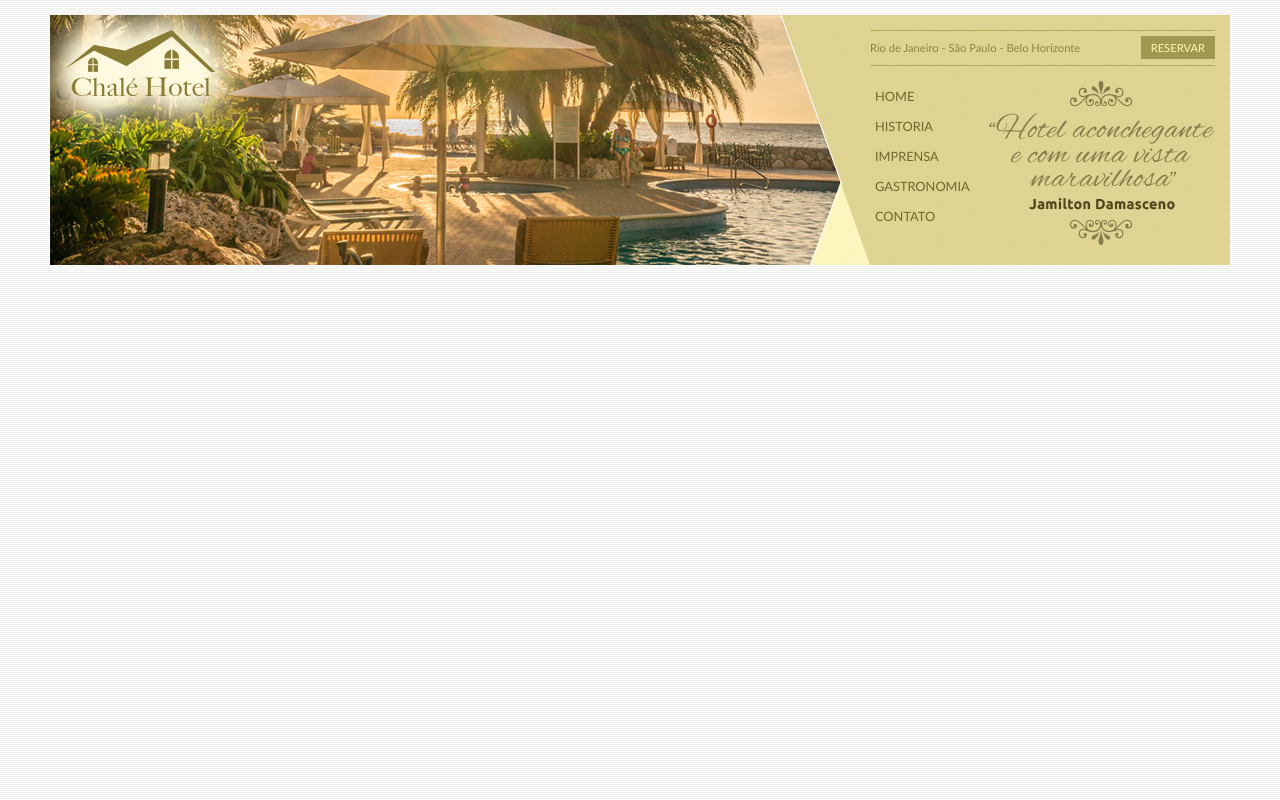
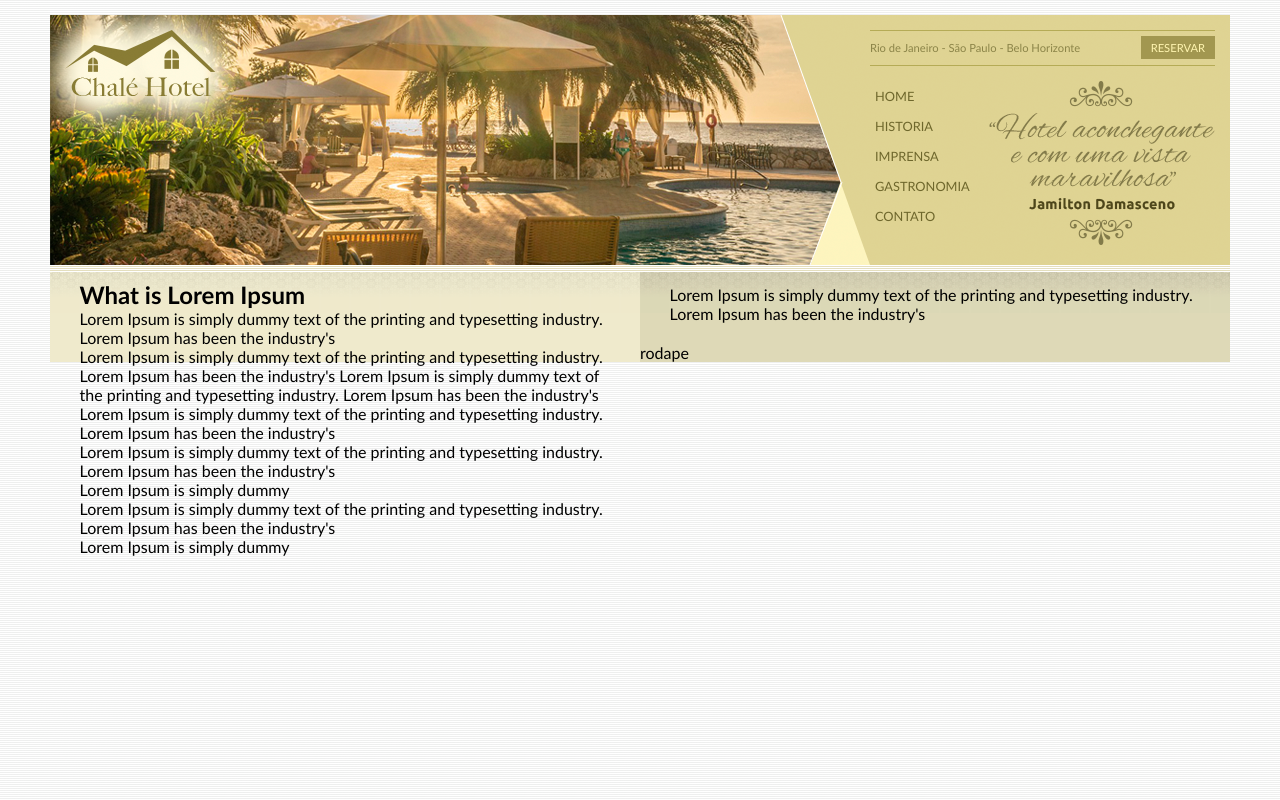
Before and after one commit to Ilmo10/html-, a plain HTML site: page index.html in a window 1280 px wide. Drawn offline with Linux system fonts and the light colour scheme.

Commit message:
78. #projeto5 Chalé Hotel - Área de conteúdos

```diff
--- a/estilo.css
+++ b/estilo.css
@@ -10,7 +10,7 @@
 }
 
 #container{
-    background: #ede9cc;
+    background: #ede9cc url(imagens/bg-container.png) top center repeat-y;
     margin: 0 auto;
     min-width: 740px;
     max-width: 1180px;
@@ -104,3 +104,26 @@ ul#navegacao a:hover{
     height: 164px;
     float: right;
 }
+
+
+/*area conteudo*/
+
+#area-principal{
+    background: url(imagens/bg-area-principal.png) top left repeat-x;
+    float: left;
+    width: 50%;
+    padding: 15px 0px;
+}
+#area-lateral{
+    background: url(imagens/bg-area-lateral.png) top left repeat-x;
+    float: right;
+    width: 50%;
+    padding: 20px 0px;
+}
+.conteudo{
+    margin: 0 auto;
+    width: 90%;
+}
+.rodape {
+    clear: both;
+}
--- a/index.html
+++ b/index.html
@@ -36,6 +36,28 @@
                          </div>
                     </div>
             </div><!--fim topo-->
+            <div id="area-principal">
+                <div class="conteudo">
+                    <h2>What is Lorem Ipsum</h2>
+                    <p>Lorem Ipsum is simply dummy text of the printing and typesetting industry. Lorem Ipsum has been the industry's</p>
+                    Lorem Ipsum is simply dummy text of the printing and typesetting industry. Lorem Ipsum has been the industry's
+                    Lorem Ipsum is simply dummy text of the printing and typesetting industry. Lorem Ipsum has been the industry's
+                    Lorem Ipsum is simply dummy text of the printing and typesetting industry. Lorem Ipsum has been the industry's
+                    <p>Lorem Ipsum is simply dummy text of the printing and typesetting industry. Lorem Ipsum has been the industry's</p>
+                    Lorem Ipsum is simply dummy
+                    <p>Lorem Ipsum is simply dummy text of the printing and typesetting industry. Lorem Ipsum has been the industry's</p>
+                    Lorem Ipsum is simply dummy
+                </div>
+            </div>
+            <div id="area-lateral">
+                <div class="conteudo">
+                    Lorem Ipsum is simply dummy text of the printing and typesetting industry. Lorem Ipsum has been the industry's
+                </div>
+            </div>
+            <div id=rodape>
+                rodape
+            </div>
+
        </div><!--fim container-->
     </body>
 </html>
```
